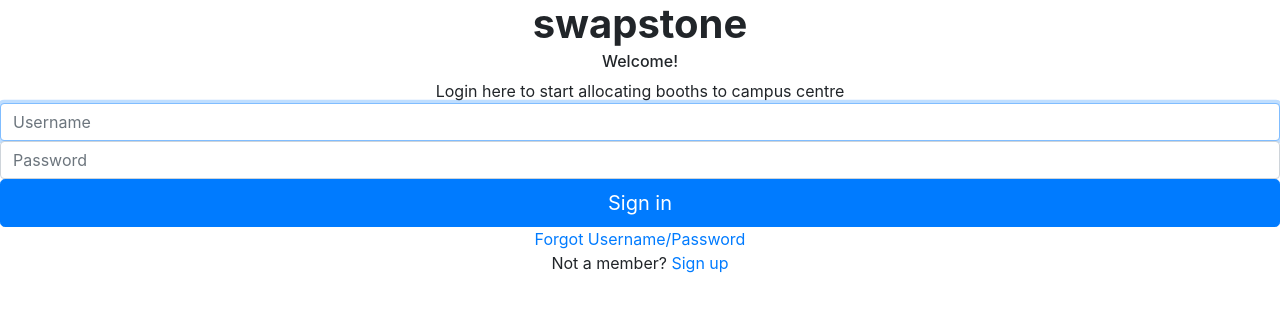
After one commit to tyuxiang/Swapstone, a Django app: page /accounts/login/ in a window 1280 px wide. The commit adds this page. Shown: the top 312 px of the page. Run offline with Django 3.2, Linux system fonts and the light colour scheme; some libraries are stand-ins or nearby versions.

Commit message:
added login functionality to the login page and added logout page

```diff
--- /dev/null
+++ b/capstone/templates/registration/base_login.html
@@ -0,0 +1,30 @@
+{% load static %}
+<!DOCTYPE html>
+<html lang="en">
+  <head>
+    <meta charset="UTF-8">
+    <meta http-equiv="X-UA-Compatible" content="IE=edge">
+    <meta name="viewport" content="width=device-width, initial-scale=1, shrink-to-fit=no">
+    <title>Swapstone</title>
+
+    <!-- Bootstrap core CSS -->
+    <link rel="stylesheet" href="{% static 'css/bootstrap.min.css' %}">
+    <!-- Custom styles for this template -->
+    <link href="{% static 'css/signin.css' %}" rel="stylesheet">
+  </head>
+
+  <body class="text-center">
+    <div class="form-signin">
+      <h1 class="mb-1 font-weight-bolder">swapstone</h1>
+      {% block content %}
+        <h6 class="content"> Sorry there is nothing here right now!</h6>
+        <label for="login">Click here to go back to login page: </label>
+        <a href="/accounts/login" class="link" id="login">Login</a>
+      {% endblock %}
+    </div>
+    <script src="https://unpkg.com/@popperjs/core@2/dist/umd/popper.js"></script>
+    <script src="{% static 'js/jquery-3.4.1.min.js' %}"></script>
+    <script src="{% static 'js/bootstrap.min.js' %}"></script>
+
+  </body>
+</html>
--- /dev/null
+++ b/capstone/templates/registration/logged_out.html
@@ -0,0 +1,6 @@
+{% extends "registration/base_login.html" %}
+{% block content %}
+  <h6 class="content">You have successfully logged out!</h6>
+  <label for="login">Click here to go back to login page: </label>
+  <a href="/accounts/login" class="link" id="login">Login</a>
+{% endblock %}
--- /dev/null
+++ b/capstone/templates/registration/login.html
@@ -0,0 +1,37 @@
+{% extends "registration/base_login.html" %}
+
+{% block content %}
+
+    <form method="post" action="{% url 'login' %}" class="form-signin">
+      {% csrf_token %}
+      <h6 class="welcome-message">Welcome!</h6>
+      <div class="container2">
+        <h7 class="login-message">Login here to start allocating booths to campus centre</h7>
+      </div>
+      <label for="id_username" class="sr-only">Email address</label>
+      <input type="text" name="username" maxlength="150" id="id_username" class="form-control" autocomplete="username" placeholder="Username" required autofocus>
+      <label for="id_password" class="sr-only">Password</label>
+      <input type="password" name="password" class="form-control" autocomplete="current-password" placeholder="Password" required id="id_password">
+      {% if form.errors %}
+        <p>Your username and password didn't match. Please try again.</p>
+      {% endif %}
+
+      {% if next %}
+        {% if user.is_authenticated %}
+          <p>Your account doesn't have access to this page. To proceed,
+          please login with an account that has access.</p>
+        {% endif %}
+      {% endif %}
+      <div class="button login-button">
+        <button class="btn btn-lg btn-primary btn-block" type="submit">Sign in</button>
+        <input type="hidden" name="next" value="{{ next }}" />
+      </div>
+      <div class="change_password">
+        <a href="/accounts/password_change" class="link">Forgot Username/Password</a>
+      </div>
+      <div class="create_account">
+        <label for="create_account">Not a member?</label>
+        <a href="/accounts/create_account" class="link" id="create_account">Sign up</a>
+      </div>
+    </form>
+{% endblock %}
--- a/capstone/views.py
+++ b/capstone/views.py
@@ -2,9 +2,11 @@ from django.shortcuts import render
 from django.core.files.storage import FileSystemStorage
 from .load_csv_data import load_csv_data
 from .allocation import allocate
+from django.contrib.auth.decorators import login_required
 
 
 # Create your views here.
+@login_required
 def home(request):
     return render(request, 'capstone/home.html')
 def login(request):
--- a/swapstone/settings.py
+++ b/swapstone/settings.py
@@ -56,7 +56,7 @@ ROOT_URLCONF = 'swapstone.urls'
 TEMPLATES = [
     {
         'BACKEND': 'django.template.backends.django.DjangoTemplates',
-        'DIRS': [],
+        'DIRS': [os.path.join(BASE_DIR, 'capstone/templates')],
         'APP_DIRS': True,
         'OPTIONS': {
             'context_processors': [
@@ -125,3 +125,6 @@ MEDIA_URL = '/images/'
 STATICFILES_DIRS = [
     os.path.join(BASE_DIR, 'staticfiles')
 ]
+
+# Redirect to home URL after login (Default redirects to /accounts/profile/)
+LOGIN_REDIRECT_URL = '/'
--- a/swapstone/urls.py
+++ b/swapstone/urls.py
@@ -19,8 +19,9 @@ from capstone import views
 
 urlpatterns = [
     path('admin/', admin.site.urls),
-    path('login/', views.login, name='login'),
-    path('logout/', views.logout, name='logout'),
+    # path('login/', views.login, name='login'),
+    # path('logout/', views.logout, name='logout'),
     path('load_csv/', views.csv, name='csv'),
-    path('', views.home, name='home')
+    path('', views.home, name='home'),
+    path('accounts/', include('django.contrib.auth.urls')),
 ]
```
Also changed, not shown: capstone/templates/capstone/base_login.html (added, +26 -0 lines), capstone/templates/capstone/login_page.html (+5 -4 lines), capstone/templates/capstone/home.html (line endings or trailing spaces), db.sqlite3, 1 other file.
